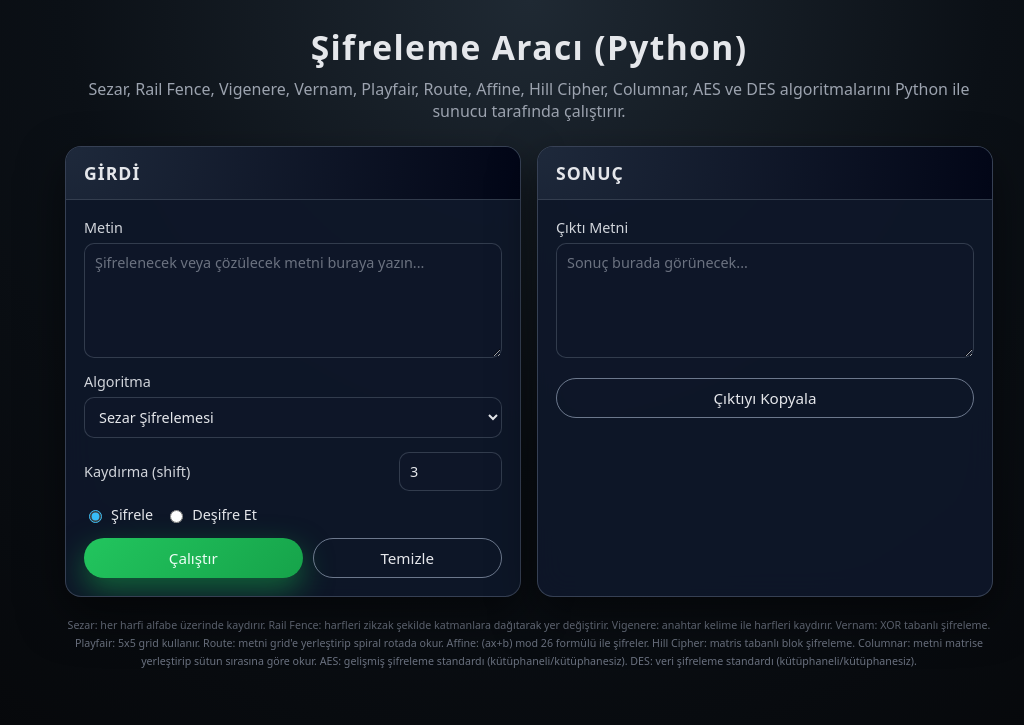
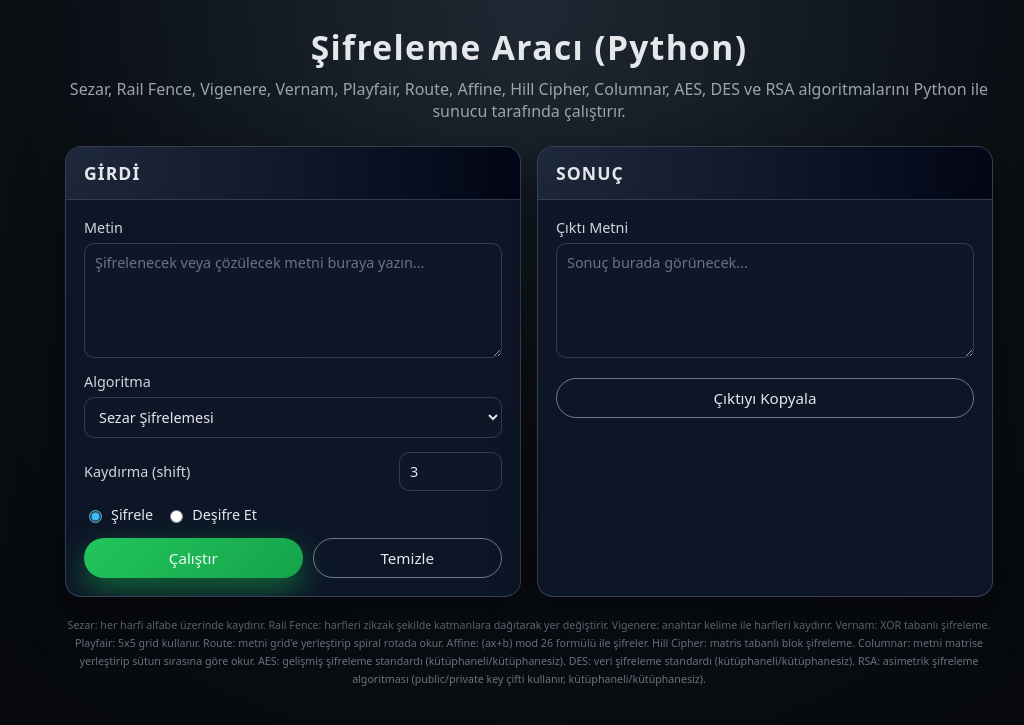
Before and after one commit to DoukanK67/Kriptoloji-Proje, a Flask app: page / in a window 1280 px wide. Shown: the top 725 px of the page, without its empty margins (111-1135 px from the left). Run offline with Flask 3, Linux system fonts and the light colour scheme.

Commit message:
rsa ekleme

```diff
--- a/app.py
+++ b/app.py
@@ -5,7 +5,8 @@ import time
 from dataclasses import dataclass
 from typing import Optional
 
-from Crypto.Cipher import AES, DES
+from Crypto.Cipher import AES, DES, PKCS1_OAEP
+from Crypto.PublicKey import RSA
 from Crypto.Util.Padding import pad, unpad
 from flask import Flask, render_template, request
 
@@ -1014,11 +1015,218 @@ def des_manual_decrypt(encrypted_text: str, key: str) -> str:
     raise ValueError(f"DES (manuel) deşifreleme hatası: {str(e)}")
 
 
+# -----------------------------
+#  RSA Şifreleme
+# -----------------------------
+
+# RSA - Kütüphaneli (pycryptodome)
+def rsa_library_generate_keys(key_size: int = 2048) -> tuple[bytes, bytes]:
+  """RSA anahtar çifti oluşturur (public key, private key)"""
+  if key_size < 512:
+    key_size = 512
+  elif key_size > 4096:
+    key_size = 4096
+
+  key = RSA.generate(key_size)
+  private_key = key.export_key()
+  public_key = key.publickey().export_key()
+  return public_key, private_key
+
+
+def rsa_library_encrypt(text: str, public_key_pem: str) -> str:
+  """RSA şifreleme - kütüphane kullanarak (public key ile)"""
+  try:
+    # Public key'i yükle
+    if isinstance(public_key_pem, str):
+      public_key = RSA.import_key(public_key_pem.encode('utf-8'))
+    else:
+      public_key = RSA.import_key(public_key_pem)
+
+    cipher = PKCS1_OAEP.new(public_key)
+    text_bytes = text.encode('utf-8')
+
+    # RSA blok boyutu sınırlaması var, metni bloklara böl
+    key_size = public_key.size_in_bytes()
+    max_block_size = key_size - 42  # OAEP padding için
+
+    encrypted_blocks = []
+    for i in range(0, len(text_bytes), max_block_size):
+      block = text_bytes[i:i+max_block_size]
+      encrypted_block = cipher.encrypt(block)
+      encrypted_blocks.append(encrypted_block)
+
+    # Tüm blokları birleştir ve base64 ile kodla
+    encrypted = b''.join(encrypted_blocks)
+    return base64.b64encode(encrypted).decode('utf-8')
+  except Exception as e:
+    raise ValueError(f"RSA şifreleme hatası: {str(e)}")
+
+
+def rsa_library_decrypt(encrypted_text: str, private_key_pem: str) -> str:
+  """RSA deşifreleme - kütüphane kullanarak (private key ile)"""
+  try:
+    # Private key'i yükle
+    if isinstance(private_key_pem, str):
+      private_key = RSA.import_key(private_key_pem.encode('utf-8'))
+    else:
+      private_key = RSA.import_key(private_key_pem)
+
+    cipher = PKCS1_OAEP.new(private_key)
+    encrypted = base64.b64decode(encrypted_text.encode('utf-8'))
+
+    # Blok boyutu = key_size
+    key_size = private_key.size_in_bytes()
+
+    decrypted_blocks = []
+    for i in range(0, len(encrypted), key_size):
+      block = encrypted[i:i+key_size]
+      if block:
+        decrypted_block = cipher.decrypt(block)
+        decrypted_blocks.append(decrypted_block)
+
+    decrypted = b''.join(decrypted_blocks)
+    return decrypted.decode('utf-8')
+  except Exception as e:
+    raise ValueError(f"RSA deşifreleme hatası: {str(e)}")
+
+
+# RSA - Kütüphanesiz (basitleştirilmiş implementasyon)
+def rsa_manual_gcd(a: int, b: int) -> int:
+  """En büyük ortak bölen"""
+  while b:
+    a, b = b, a % b
+  return a
+
+
+def rsa_manual_mod_pow(base: int, exp: int, mod: int) -> int:
+  """Modüler üs alma (basit versiyon)"""
+  result = 1
+  base = base % mod
+  while exp > 0:
+    if exp % 2 == 1:
+      result = (result * base) % mod
+    exp = exp >> 1
+    base = (base * base) % mod
+  return result
+
+
+def rsa_manual_is_prime(n: int) -> bool:
+  """Basit asal sayı kontrolü"""
+  if n < 2:
+    return False
+  if n == 2:
+    return True
+  if n % 2 == 0:
+    return False
+  for i in range(3, int(n ** 0.5) + 1, 2):
+    if n % i == 0:
+      return False
+  return True
+
+
+def rsa_manual_generate_keys(key_size: int = 512) -> tuple[tuple[int, int], tuple[int, int]]:
+  """Basit RSA anahtar çifti oluşturur (eğitim amaçlı)"""
+  # Küçük sayılar için basit asal sayılar kullan
+  # Gerçek RSA çok daha karmaşıktır
+  primes = [101, 103, 107, 109, 113, 127, 131, 137, 139, 149,
+            151, 157, 163, 167, 173, 179, 181, 191, 193, 197, 199,
+            211, 223, 227, 229, 233, 239, 241, 251]
+
+  # İki farklı asal sayı seç
+  import random
+  p = random.choice(primes)
+  q = random.choice([x for x in primes if x != p])
+
+  n = p * q
+  phi = (p - 1) * (q - 1)
+
+  # e seç (1 < e < phi ve gcd(e, phi) = 1)
+  e = 65537
+  if e >= phi or rsa_manual_gcd(e, phi) != 1:
+    for candidate in range(3, phi, 2):
+      if rsa_manual_gcd(candidate, phi) == 1:
+        e = candidate
+        break
+
+  # d seç (d * e ≡ 1 (mod phi))
+  d = mod_inverse(e, phi)
+  if d is None:
+    raise ValueError("Modüler ters bulunamadı")
+
+  public_key = (n, e)
+  private_key = (n, d)
+  return public_key, private_key
+
+
+def rsa_manual_encrypt(text: str, public_key: tuple[int, int]) -> str:
+  """RSA şifreleme - kütüphanesiz basit implementasyon"""
+  try:
+    n, e = public_key
+    text_bytes = text.encode('utf-8')
+
+    # Her byte'ı şifrele
+    encrypted_ints = []
+    for byte_val in text_bytes:
+      # c = m^e mod n
+      encrypted_int = rsa_manual_mod_pow(byte_val, e, n)
+      encrypted_ints.append(encrypted_int)
+
+    # Base64 ile kodla
+    encrypted_bytes = b''.join(i.to_bytes((i.bit_length() + 7) // 8, 'big') for i in encrypted_ints)
+    return base64.b64encode(encrypted_bytes).decode('utf-8')
+  except Exception as e:
+    raise ValueError(f"RSA (manuel) şifreleme hatası: {str(e)}")
+
+
+def rsa_manual_decrypt(encrypted_text: str, private_key: tuple[int, int]) -> str:
+  """RSA deşifreleme - kütüphanesiz basit implementasyon"""
+  try:
+    n, d = private_key
+    encrypted_bytes = base64.b64decode(encrypted_text.encode('utf-8'))
+
+    # Şifreli integer değerlerini parse et
+    # Format: Her şifreli değer bir integer olarak saklanmış
+    decrypted_bytes = []
+
+    # Basitleştirilmiş parse: byte dizisini integer'lara çevir
+    # Gerçek implementasyonda daha karmaşık encoding kullanılır
+    idx = 0
+    while idx < len(encrypted_bytes):
+      # Şifreli integer değerini oku (basit yaklaşım)
+      # Her şifreli değer için n'nin byte boyutunu kullan
+      bytes_needed = (n.bit_length() + 7) // 8
+      if idx + bytes_needed > len(encrypted_bytes):
+        # Son kısım
+        remaining = len(encrypted_bytes) - idx
+        if remaining > 0:
+          val_bytes = encrypted_bytes[idx:idx+remaining]
+          if len(val_bytes) > 0:
+            encrypted_int = int.from_bytes(val_bytes, 'big')
+            # m = c^d mod n
+            decrypted_int = rsa_manual_mod_pow(encrypted_int, d, n)
+            if decrypted_int < 256:
+              decrypted_bytes.append(decrypted_int)
+        break
+
+      val_bytes = encrypted_bytes[idx:idx+bytes_needed]
+      encrypted_int = int.from_bytes(val_bytes, 'big')
+      # m = c^d mod n
+      decrypted_int = rsa_manual_mod_pow(encrypted_int, d, n)
+      if decrypted_int < 256:
+        decrypted_bytes.append(decrypted_int)
+
+      idx += bytes_needed
+
+    return bytes(decrypted_bytes).decode('utf-8')
+  except Exception as e:
+    raise ValueError(f"RSA (manuel) deşifreleme hatası: {str(e)}")
+
+
 @dataclass
 class FormState:
   text: str = ""
   output: str = ""
-  algorithm: str = "caesar"  # "caesar" | "railFence" | "vigenere" | "vernam" | "playfair" | "route" | "affine" | "hill" | "columnar" | "aes" | "des"
+  algorithm: str = "caesar"  # "caesar" | "railFence" | "vigenere" | "vernam" | "playfair" | "route" | "affine" | "hill" | "columnar" | "aes" | "des" | "rsa"
   mode: str = "encrypt"  # "encrypt" | "decrypt"
   caesar_shift: int = 3
   rail_rails: int = 3
@@ -1036,6 +1244,10 @@ class FormState:
   aes_use_library: bool = True
   des_key: str = ""
   des_use_library: bool = True
+  rsa_key_size: int = 2048
+  rsa_public_key: str = ""
+  rsa_private_key: str = ""
+  rsa_use_library: bool = True
   status: str = ""
   is_error: bool = False
 
@@ -1064,6 +1276,10 @@ def handle_form(req) -> FormState:
   aes_use_library_raw = req.form.get("aesUseLibrary", "true")
   des_key = (req.form.get("desKey") or "").strip()
   des_use_library_raw = req.form.get("desUseLibrary", "true")
+  rsa_key_size_raw = req.form.get("rsaKeySize", "2048")
+  rsa_public_key = (req.form.get("rsaPublicKey") or "").strip()
+  rsa_private_key = (req.form.get("rsaPrivateKey") or "").strip()
+  rsa_use_library_raw = req.form.get("rsaUseLibrary", "true")
 
   state = FormState(
     text=text,
@@ -1078,7 +1294,19 @@ def handle_form(req) -> FormState:
     aes_use_library=aes_use_library_raw.lower() == "true",
     des_key=des_key,
     des_use_library=des_use_library_raw.lower() == "true",
+    rsa_public_key=rsa_public_key,
+    rsa_private_key=rsa_private_key,
+    rsa_use_library=rsa_use_library_raw.lower() == "true",
   )
+
+  try:
+    state.rsa_key_size = int(rsa_key_size_raw)
+    if state.rsa_key_size < 512:
+      state.rsa_key_size = 512
+    elif state.rsa_key_size > 4096:
+      state.rsa_key_size = 4096
+  except ValueError:
+    state.rsa_key_size = 2048
 
   try:
     state.caesar_shift = int(caesar_shift_raw)
@@ -1288,6 +1516,67 @@ def handle_form(req) -> FormState:
       except ValueError as e:
         state.status = f"DES hatası: {str(e)}"
         state.is_error = True
+    elif algorithm == "rsa":
+      try:
+        # Zaman ölçümü başlat
+        start_time = time.perf_counter()
+
+        if state.rsa_use_library:
+          if mode == "encrypt":
+            if not rsa_public_key:
+              state.status = "RSA şifreleme için public key gereklidir. Anahtar oluştur butonuna basın."
+              state.is_error = True
+              return state
+            state.output = rsa_library_encrypt(text, rsa_public_key)
+            method_type = "kütüphaneli"
+            operation = "şifreleme"
+          else:
+            if not rsa_private_key:
+              state.status = "RSA deşifreleme için private key gereklidir."
+              state.is_error = True
+              return state
+            state.output = rsa_library_decrypt(text, rsa_private_key)
+            method_type = "kütüphaneli"
+            operation = "deşifreleme"
+        else:
+          # Kütüphanesiz RSA için anahtarları oluştur veya kullan
+          if mode == "encrypt":
+            if not rsa_public_key:
+              # Anahtar oluştur
+              pub_key_tuple, priv_key_tuple = rsa_manual_generate_keys(state.rsa_key_size)
+              state.rsa_public_key = f"{pub_key_tuple[0]},{pub_key_tuple[1]}"
+              state.rsa_private_key = f"{priv_key_tuple[0]},{priv_key_tuple[1]}"
+              pub_key = pub_key_tuple
+            else:
+              # String'den tuple'a çevir: "n,e" formatı
+              parts = rsa_public_key.split(",")
+              pub_key = (int(parts[0]), int(parts[1]))
+            state.output = rsa_manual_encrypt(text, pub_key)
+            method_type = "kütüphanesiz"
+            operation = "şifreleme"
+          else:
+            if not rsa_private_key:
+              state.status = "RSA deşifreleme için private key gereklidir."
+              state.is_error = True
+              return state
+            # String'den tuple'a çevir: "n,d" formatı
+            parts = rsa_private_key.split(",")
+            priv_key = (int(parts[0]), int(parts[1]))
+            state.output = rsa_manual_decrypt(text, priv_key)
+            method_type = "kütüphanesiz"
+            operation = "deşifreleme"
+
+        # Zaman ölçümü bitir
+        end_time = time.perf_counter()
+        elapsed_time = (end_time - start_time) * 1000  # milisaniyeye çevir
+
+        state.status = f"RSA ({method_type}) ile {operation} tamamlandı. Süre: {elapsed_time:.3f} ms"
+      except ValueError as e:
+        state.status = f"RSA hatası: {str(e)}"
+        state.is_error = True
+      except Exception as e:
+        state.status = f"RSA hatası: {str(e)}"
+        state.is_error = True
     else:
       state.status = "Bilinmeyen algoritma seçildi."
       state.is_error = True
@@ -1298,6 +1587,33 @@ def handle_form(req) -> FormState:
   return state
 
 
+@app.route("/generate-rsa-keys", methods=["POST"])
+def generate_rsa_keys():
+  """RSA anahtar çifti oluşturur"""
+  from flask import jsonify
+  try:
+    key_size = int(request.form.get("keySize", "2048"))
+    use_library = request.form.get("useLibrary", "true").lower() == "true"
+
+    if use_library:
+      public_key, private_key = rsa_library_generate_keys(key_size)
+      return jsonify({
+        "success": True,
+        "public_key": public_key.decode('utf-8'),
+        "private_key": private_key.decode('utf-8')
+      })
+    else:
+      pub_key_tuple, priv_key_tuple = rsa_manual_generate_keys(key_size)
+      return jsonify({
+        "success": True,
+        "public_key": f"{pub_key_tuple[0]},{pub_key_tuple[1]}",
+        "private_key": f"{priv_key_tuple[0]},{priv_key_tuple[1]}"
+      })
+  except Exception as e:
+    from flask import jsonify
+    return jsonify({"success": False, "error": str(e)})
+
+
 @app.route("/", methods=["GET", "POST"])
 def index():
   state = handle_form(request)
--- a/templates/index.html
+++ b/templates/index.html
@@ -10,7 +10,7 @@
     <div class="app">
       <header class="header">
         <h1>Şifreleme Aracı (Python)</h1>
-        <p>Sezar, Rail Fence, Vigenere, Vernam, Playfair, Route, Affine, Hill Cipher, Columnar, AES ve DES algoritmalarını Python ile sunucu tarafında çalıştırır.</p>
+        <p>Sezar, Rail Fence, Vigenere, Vernam, Playfair, Route, Affine, Hill Cipher, Columnar, AES, DES ve RSA algoritmalarını Python ile sunucu tarafında çalıştırır.</p>
       </header>
 
       <main class="main">
@@ -64,6 +64,9 @@
                   </option>
                   <option value="des" {% if state.algorithm == "des" %}selected{% endif %}>
                     DES Şifreleme
+                  </option>
+                  <option value="rsa" {% if state.algorithm == "rsa" %}selected{% endif %}>
+                    RSA Şifreleme
                   </option>
                 </select>
               </label>
@@ -316,6 +319,63 @@
                 </div>
               </div>
 
+              <div
+                class="algorithm-options"
+                id="rsaOptions"
+                {% if state.algorithm != "rsa" %}style="display:none"{% endif %}
+              >
+                <label class="field inline">
+                  <span>Anahtar Boyutu (bit)</span>
+                  <input
+                    type="number"
+                    name="rsaKeySize"
+                    value="{{ state.rsa_key_size }}"
+                    min="512"
+                    max="4096"
+                    step="512"
+                  />
+                </label>
+                <label class="field">
+                  <span>Public Key (Şifreleme için)</span>
+                  <textarea
+                    name="rsaPublicKey"
+                    rows="4"
+                    placeholder="Public key'i buraya yapıştırın veya 'Anahtar Oluştur' butonuna basın..."
+                  >{{ state.rsa_public_key }}</textarea>
+                </label>
+                <label class="field">
+                  <span>Private Key (Deşifreleme için)</span>
+                  <textarea
+                    name="rsaPrivateKey"
+                    rows="4"
+                    placeholder="Private key'i buraya yapıştırın..."
+                  >{{ state.rsa_private_key }}</textarea>
+                </label>
+                <div class="mode-toggle">
+                  <label>
+                    <input
+                      type="radio"
+                      name="rsaUseLibrary"
+                      value="true"
+                      {% if state.rsa_use_library %}checked{% endif %}
+                    />
+                    Kütüphaneli (pycryptodome)
+                  </label>
+                  <label>
+                    <input
+                      type="radio"
+                      name="rsaUseLibrary"
+                      value="false"
+                      {% if not state.rsa_use_library %}checked{% endif %}
+                    />
+                    Kütüphanesiz (manuel)
+                  </label>
+                </div>
+                <button type="button" id="generateRsaKeysBtn" class="secondary" style="margin-top: 10px;">
+                  Anahtar Çifti Oluştur
+                </button>
+              </div>
+
               <div class="mode-toggle">
                 <label>
                   <input
@@ -378,6 +438,7 @@
           Route: metni grid'e yerleştirip spiral rotada okur. Affine: (ax+b) mod 26 formülü ile şifreler.
           Hill Cipher: matris tabanlı blok şifreleme. Columnar: metni matrise yerleştirip sütun sırasına göre okur.
           AES: gelişmiş şifreleme standardı (kütüphaneli/kütüphanesiz). DES: veri şifreleme standardı (kütüphaneli/kütüphanesiz).
+          RSA: asimetrik şifreleme algoritması (public/private key çifti kullanır, kütüphaneli/kütüphanesiz).
         </small>
       </footer>
     </div>
@@ -396,7 +457,9 @@
       const columnarOptions = document.getElementById("columnarOptions");
       const aesOptions = document.getElementById("aesOptions");
       const desOptions = document.getElementById("desOptions");
+      const rsaOptions = document.getElementById("rsaOptions");
       const clearBtn = document.getElementById("clearBtn");
+      const generateRsaKeysBtn = document.getElementById("generateRsaKeysBtn");
       const outputText = document.getElementById("outputText");
       const statusEl = document.getElementById("status");
       const copyBtn = document.getElementById("copyBtn");
@@ -414,6 +477,7 @@
         columnarOptions.style.display = "none";
         aesOptions.style.display = "none";
         desOptions.style.display = "none";
+        rsaOptions.style.display = "none";
       }
 
       algorithmSelect.addEventListener("change", () => {
@@ -442,8 +506,50 @@
           aesOptions.style.display = "";
         } else if (val === "des") {
           desOptions.style.display = "";
+        } else if (val === "rsa") {
+          rsaOptions.style.display = "";
         }
       });
+
+      // RSA anahtar oluştur butonu
+      if (generateRsaKeysBtn) {
+        generateRsaKeysBtn.addEventListener("click", async () => {
+          const keySize = document.querySelector('input[name="rsaKeySize"]').value || "2048";
+          const useLibrary = document.querySelector('input[name="rsaUseLibrary"]:checked').value === "true";
+
+          const formData = new FormData();
+          formData.append("keySize", keySize);
+          formData.append("useLibrary", useLibrary);
+
+          try {
+            generateRsaKeysBtn.disabled = true;
+            generateRsaKeysBtn.textContent = "Oluşturuluyor...";
+
+            const response = await fetch("/generate-rsa-keys", {
+              method: "POST",
+              body: formData
+            });
+
+            const data = await response.json();
+
+            if (data.success) {
+              document.querySelector('textarea[name="rsaPublicKey"]').value = data.public_key;
+              document.querySelector('textarea[name="rsaPrivateKey"]').value = data.private_key;
+              statusEl.textContent = "RSA anahtar çifti başarıyla oluşturuldu.";
+              statusEl.style.color = "#9ca3af";
+            } else {
+              statusEl.textContent = `Anahtar oluşturma hatası: ${data.error}`;
+              statusEl.style.color = "#f87171";
+            }
+          } catch (error) {
+            statusEl.textContent = `Anahtar oluşturma hatası: ${error.message}`;
+            statusEl.style.color = "#f87171";
+          } finally {
+            generateRsaKeysBtn.disabled = false;
+            generateRsaKeysBtn.textContent = "Anahtar Çifti Oluştur";
+          }
+        });
+      }
 
       // Sayfa yüklendiğinde doğru seçeneği göster
       window.addEventListener("DOMContentLoaded", () => {
```
